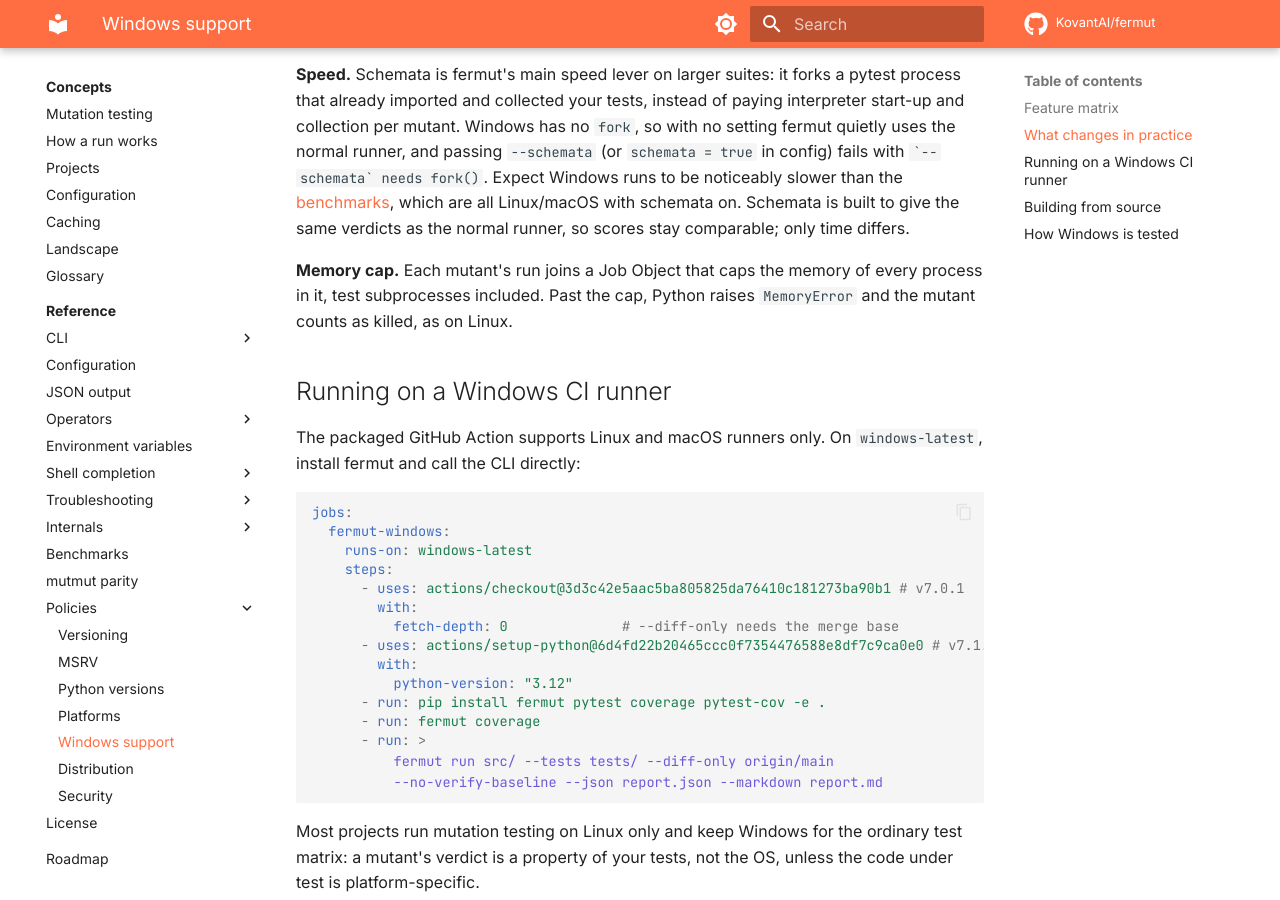
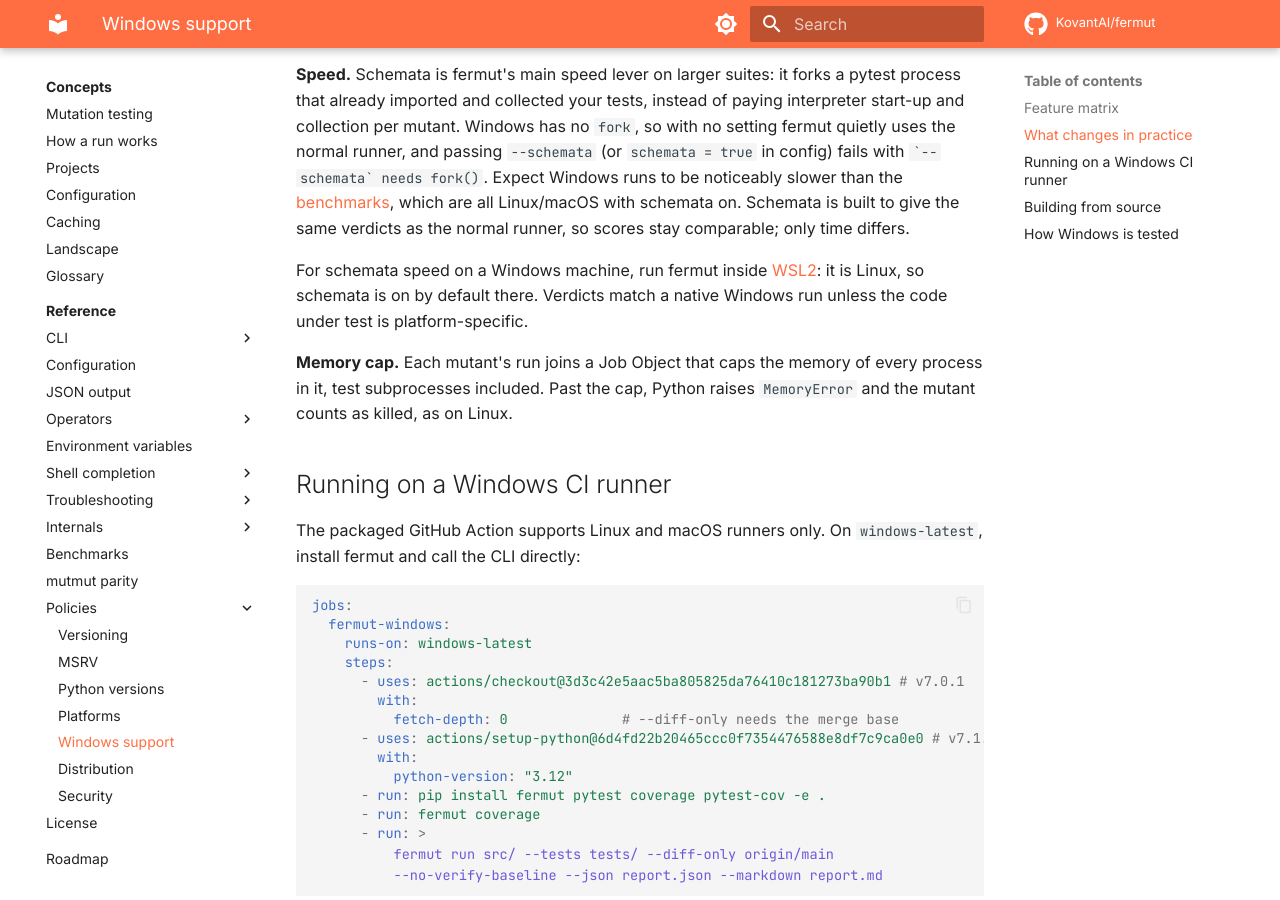
Before and after one commit to KovantAI/fermut, an MkDocs documentation site: the page built from docs/reference/policies/windows.md, in a window 1280 px wide and 900 px high, scrolled down 1118 px. Built offline with MkDocs 1.6.1 and Material for MkDocs 9.7.7, drawn with Linux system fonts in a browser that asks for light colours; comment, search, counter and statistics services are not loaded.

Commit message:
suggest using wsl2 for speed for schemata (#246)

```diff
--- a/docs/reference/policies/windows.md
+++ b/docs/reference/policies/windows.md
@@ -30,6 +30,11 @@
 slower than the [benchmarks](../benchmarks.md), which are all
 Linux/macOS with schemata on. Schemata is built to give the same verdicts
 as the normal runner, so scores stay comparable; only time differs.
+
+For schemata speed on a Windows machine, run fermut inside
+[WSL2](https://learn.microsoft.com/windows/wsl/install): it is Linux, so
+schemata is on by default there. Verdicts match a native Windows run unless
+the code under test is platform-specific.
 
 **Memory cap.** Each mutant's run joins a Job Object that caps the memory
 of every process in it, test subprocesses included. Past the cap, Python
```
Also changed, not shown: docs/reference/troubleshooting/index.md (+1 -1 lines).
